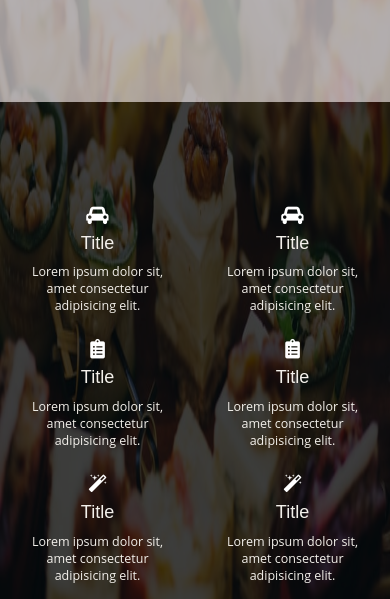
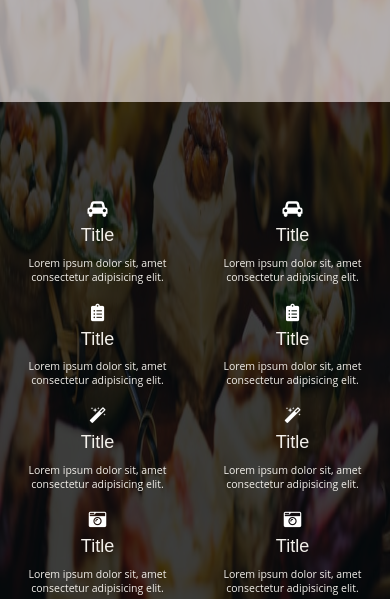
Before and after one commit to sarfarazsaqlane705/Afterlife_Co, a plain HTML site: page services.html in a window 390 px wide. Shown: the part 235-834 px from the top of the page. Drawn offline with nearby package versions, Linux system fonts and the light colour scheme; files whose address does not match are found by name; a web font is replaced by a local one.

```diff
--- a/css/responsive.css
+++ b/css/responsive.css
@@ -570,15 +570,15 @@ ul.nav>li.active>a{
     }
     /* services page start  */
     #sub-services .service{
-        margin: 6px;
+        margin: 1px;
         padding: 2px;
     }
     #sub-services .service .icon,h4{
-        font-size: 1.95rem;
+        font-size: 1.75rem;
         padding: 2px;
     }
     #sub-services .service p{
-        font-size: 1.25rem;
+        font-size: 1.05rem;
     }
 }
 @media (max-width:360px)
```
